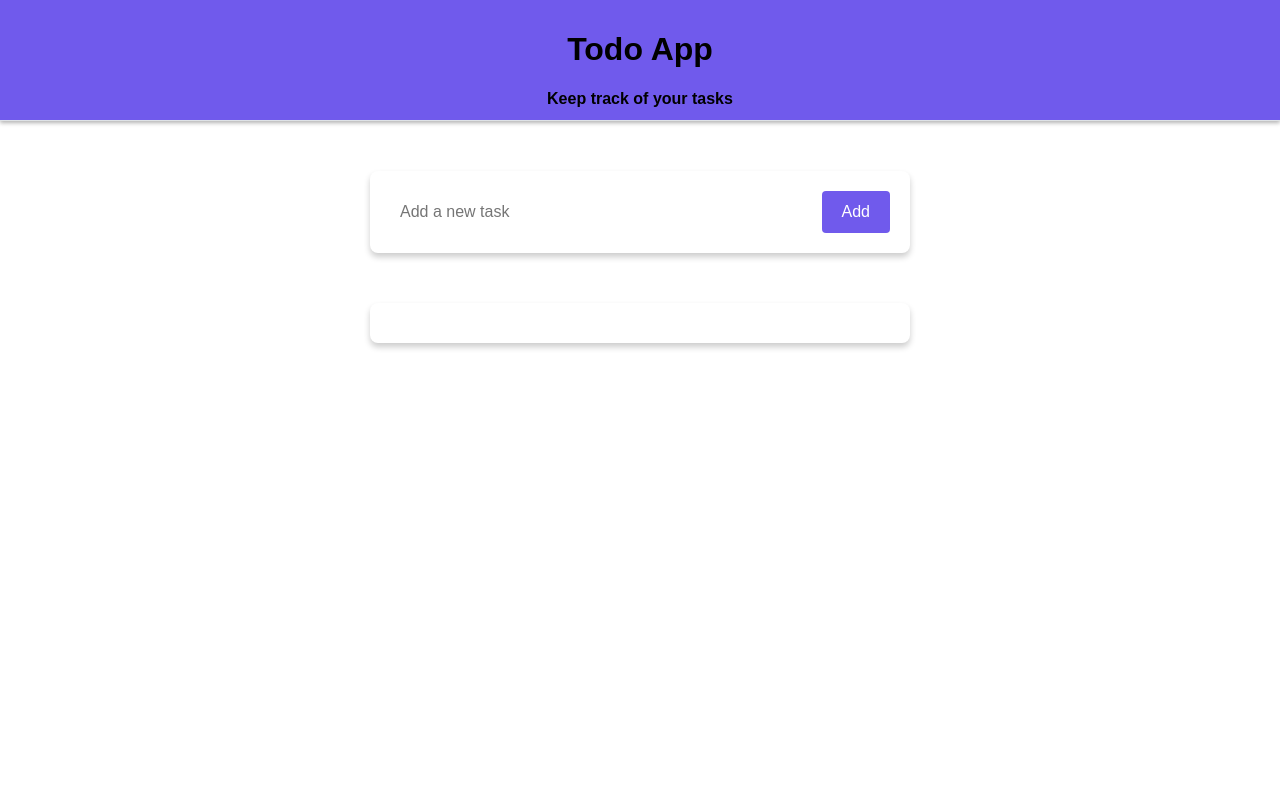
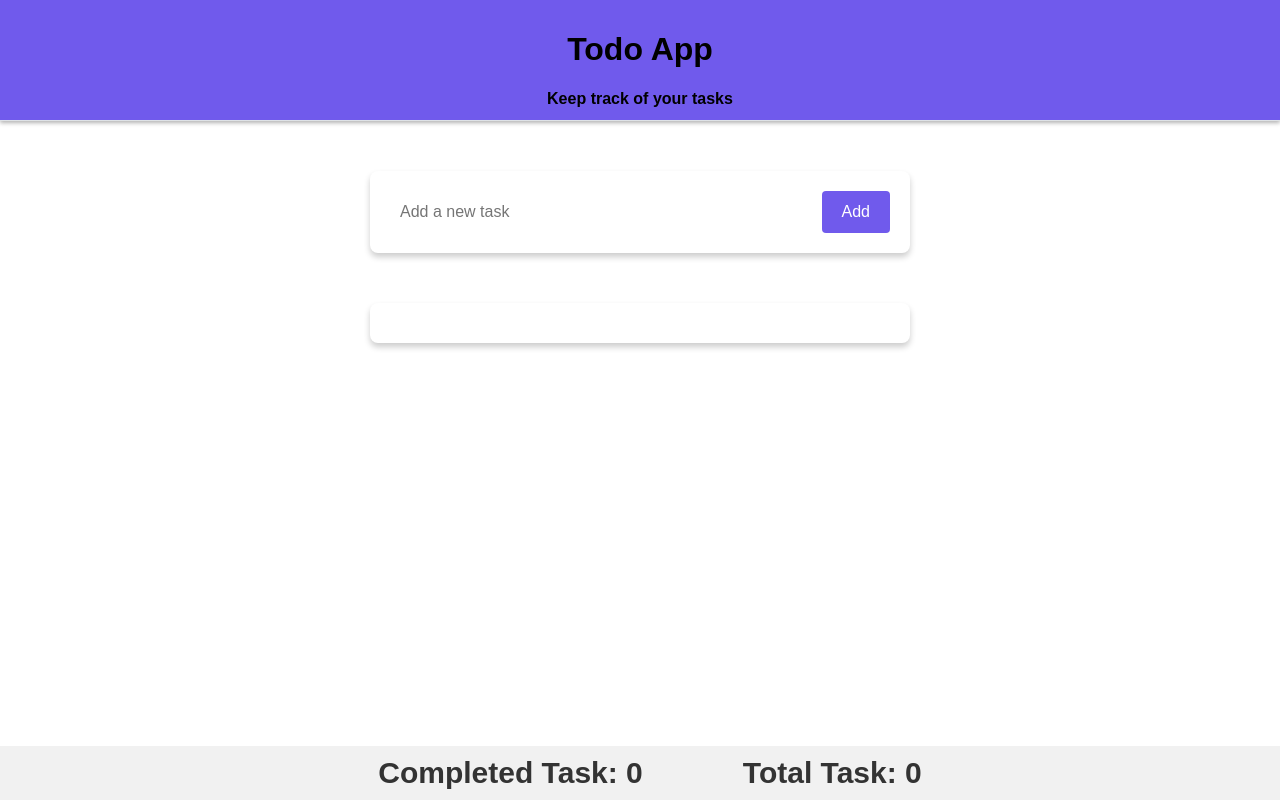
Before and after one commit to gabrielal4k/todoapp_react, a React (Vite) app in the folder todoapp/: page / in a window 1280 px wide. Built offline with nearby package versions, Linux system fonts and the light colour scheme.

Commit message:
completed todos

```diff
--- /dev/null
+++ b/todoapp/src/component/Footer.jsx
@@ -0,0 +1,13 @@
+
+import styles from './footer.module.css';
+
+export default function Footer({completedTodos, totalTodos} ){
+
+    return (
+        <div className={styles.footer}>
+            <span className={styles.item}>Completed Task: {completedTodos}</span>
+            <span className={styles.item}>Total Task: {totalTodos}</span>
+        </div>
+     );
+
+}
--- a/todoapp/src/component/Todo.jsx
+++ b/todoapp/src/component/Todo.jsx
@@ -2,16 +2,20 @@ import { useState } from "react";
 import TodoItem from "./TodoItem";
 import Form from "./Form";
 import TodoList from "./TodoList";
+import Footer from "./Footer";
 
 
 export default function Todo(){
 
     const [todos, setTodos] = useState([]);
+    const completedTodos = todos.filter((todo) => todo.done).length;
+    const totalTodos = todos.length;
 
     return (
         <div>
             <Form todos={todos} setTodos={setTodos} />
             <TodoList todos={todos} setTodos={setTodos} />
+            <Footer completedTodos={completedTodos} totalTodos={totalTodos} />
         </div>
     );
 }
--- a/todoapp/src/component/TodoItem.jsx
+++ b/todoapp/src/component/TodoItem.jsx
@@ -9,11 +9,20 @@ export default function TodoItem({item, todos, setTodos}) {
         setTodos(todos);
     };
 
+    function handleClickItem(name){
+        const newTodos = todos.map((todo) => todo.name === name ? {...todo, done: !todo.done} : todo);
+        setTodos(newTodos);
+        // console.log(newTodos);
+    };
+
+    const itemClass = item.done ? styles.completed : "";
 
     return (
         <div className={styles.modernItem}>
             <div className={styles.modernItemName}>
-                {item.name}
+                <span className={itemClass} onClick={() => handleClickItem(item.name)}>
+                    {item.name}
+                </span>
                 <span>
                     <button
                     onClick={() => handleDelete(item)}
--- /dev/null
+++ b/todoapp/src/component/footer.module.css
@@ -0,0 +1,17 @@
+
+
+.footer{
+    background-color: #f1f1f1;
+    padding: 10px;
+    text-align: center;
+    font-weight: bold;
+    font-size: 30px;
+    color: #333;
+    width: 100%;
+    position: fixed;
+    bottom: 0;
+}
+
+.item{
+    margin: 50px;
+}
--- a/todoapp/src/component/todoitem.module.css
+++ b/todoapp/src/component/todoitem.module.css
@@ -32,3 +32,8 @@
     outline: none;
     background-color: darkred;
 }
+
+.completed{
+    text-decoration: line-through;
+    color: grey;
+}
```
